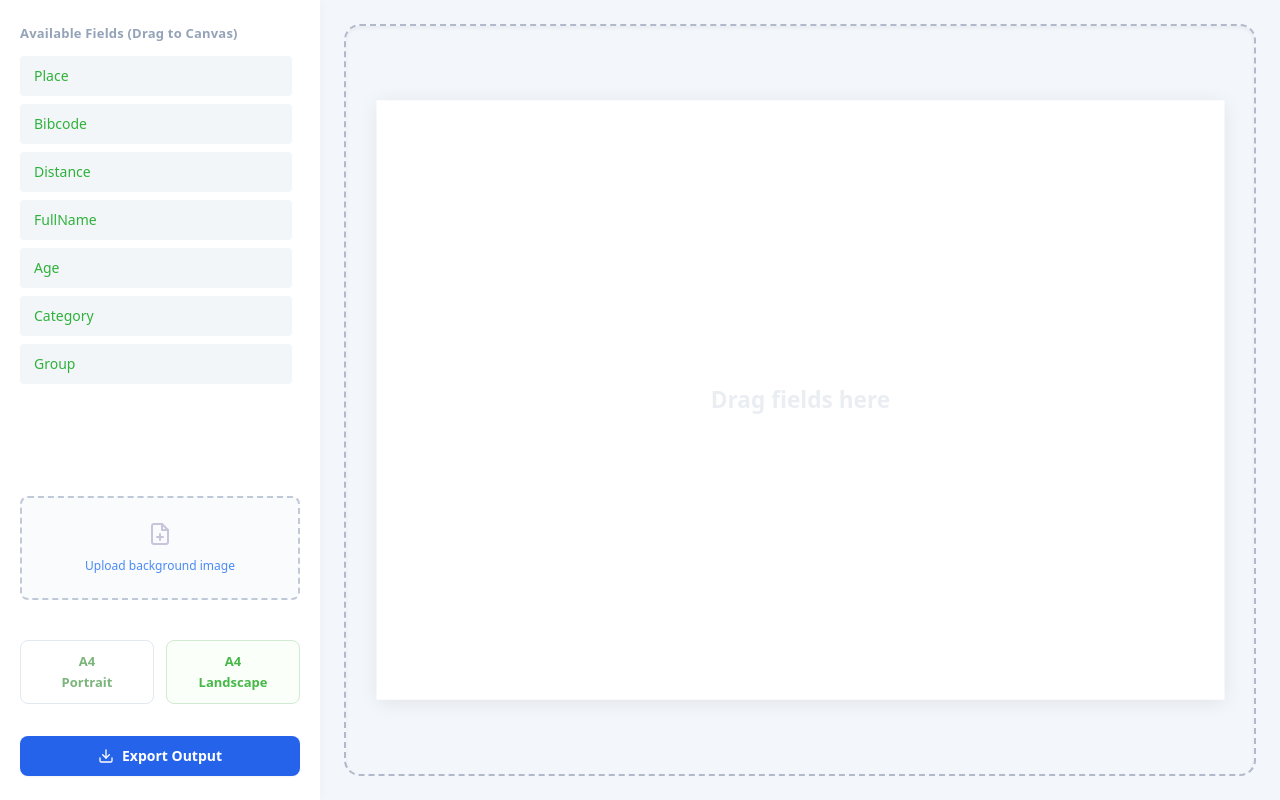
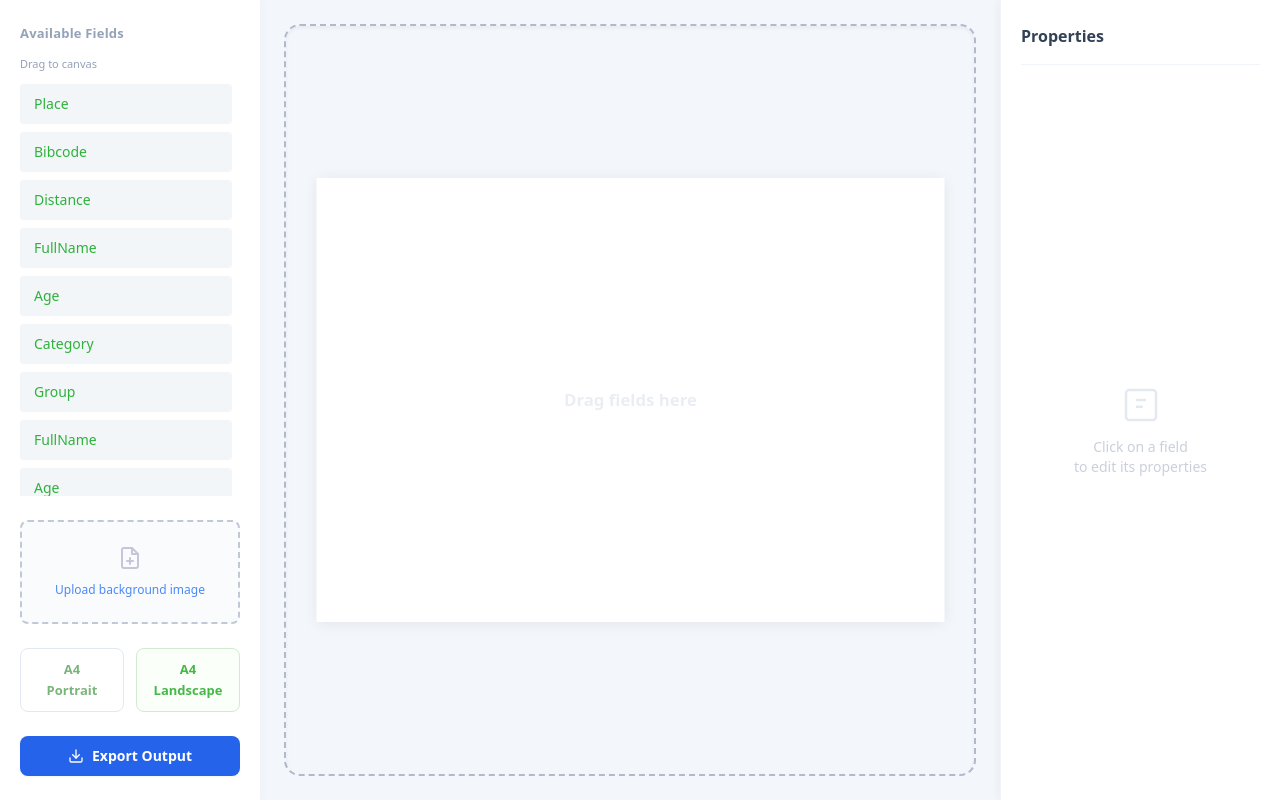
Before and after one commit to KEBOAIBEK/gencertif, an Angular app: page / in a window 1280 px wide. Built offline with nearby package versions, Linux system fonts and the light colour scheme.

Commit message:
fix: desgin

```diff
--- a/src/app/editor/editor.component.html
+++ b/src/app/editor/editor.component.html
@@ -1,17 +1,16 @@
 <div class="flex h-screen w-screen text-slate-800 font-sans">
-  <!-- Sidebar -->
-  <aside class="w-[320px] min-w-[320px] bg-white py-6 px-5 flex flex-col gap-6 shadow-[1px_0_10px_rgba(0,0,0,0.03)] z-10 overflow-auto">
 
-    <!-- Left panel content (Fields / Add) -->
-    <ng-container *ngIf="!selectedElement">
+  <!-- LEFT Sidebar — always visible: fields + tools -->
+  <aside class="w-[260px] min-w-[260px] bg-white py-6 px-5 flex flex-col gap-6 shadow-[1px_0_10px_rgba(0,0,0,0.03)] z-10 overflow-hidden">
     <!-- Available Fields -->
-      <div class="flex-1 flex flex-col gap-3 min-h-[200px]">
-        <label class="text-[13px] font-semibold text-slate-400 tracking-[0.2px]">Available Fields (Drag to Canvas)</label>
-        <div class="flex flex-col gap-2 overflow-y-auto pr-2 scrollbar-thin">
+    <div class="flex-1 flex flex-col gap-3 min-h-0">
+      <label class="text-[13px] font-semibold text-slate-400 tracking-[0.2px] shrink-0">Available Fields</label>
+      <p class="text-[11px] text-slate-400 shrink-0">Drag to canvas</p>
+      <div class="flex flex-col gap-2 overflow-y-auto pr-2 scrollbar-thin flex-1 min-h-0">
         <div *ngFor="let field of availableFields"
              draggable="true"
              (dragstart)="onDragStartNew($event, field)"
-               class="bg-[#f3f6f8] text-[#2fb13c] text-sm font-medium py-2.5 px-3.5 rounded cursor-grab transition-all hover:bg-[#eaf1ed] active:cursor-grabbing">
+             class="bg-[#f3f6f8] text-[#2fb13c] text-sm font-medium py-2.5 px-3.5 rounded cursor-grab transition-all hover:bg-[#eaf1ed] active:cursor-grabbing shrink-0">
           {{ field }}
         </div>
       </div>
@@ -34,23 +33,23 @@
     </div>
 
     <!-- Layout Buttons -->
-      <div class="flex flex-row gap-3 mt-auto shrink-0 pt-4">
+    <div class="flex flex-row gap-3 shrink-0">
       <button [ngClass]="layout === 'portrait' ? 'border-[#d1ead1] bg-[#fafffa] text-[#47b848]' : 'border-slate-200 bg-white text-[#7bb57b] hover:bg-slate-50'"
               (click)="setLayout('portrait')"
               class="flex-1 border rounded-lg py-2.5 flex flex-col items-center justify-center cursor-pointer transition-colors">
         <span class="text-[13px] font-semibold leading-relaxed">A4</span>
         <span class="text-[13px] font-semibold leading-relaxed">Portrait</span>
       </button>
-        <button [ngClass]="layout === 'landscape' ? 'border-[#d1ead1] bg-[#fafffa] text-[#47b848]' : 'border-slate-200 bg-white text-[#7bb57b] hover:bg-slate-50 focus:outline-none'"
+      <button [ngClass]="layout === 'landscape' ? 'border-[#d1ead1] bg-[#fafffa] text-[#47b848]' : 'border-slate-200 bg-white text-[#7bb57b] hover:bg-slate-50'"
               (click)="setLayout('landscape')"
-                class="flex-1 border rounded-lg py-2.5 flex flex-col items-center justify-center cursor-pointer transition-colors focus:outline-none">
+              class="flex-1 border rounded-lg py-2.5 flex flex-col items-center justify-center cursor-pointer transition-colors">
         <span class="text-[13px] font-semibold leading-relaxed">A4</span>
         <span class="text-[13px] font-semibold leading-relaxed">Landscape</span>
       </button>
     </div>
 
-      <!-- Download JSON Button -->
-      <div class="pt-2 shrink-0">
+    <!-- Export JSON Button -->
+    <div class="shrink-0">
       <button (click)="downloadJson()" class="px-4 py-2.5 bg-blue-600 text-white rounded-lg hover:bg-blue-700 transition-colors font-semibold text-sm w-full flex items-center justify-center gap-2 shadow-sm">
         <svg class="w-4 h-4" viewBox="0 0 24 24" fill="none" stroke="currentColor" stroke-width="2" stroke-linecap="round" stroke-linejoin="round">
           <path d="M21 15v4a2 2 0 0 1-2 2H5a2 2 0 0 1-2-2v-4"></path>
@@ -60,72 +59,11 @@
         Export Output
       </button>
     </div>
-    </ng-container>
-
-    <!-- Properties Panel (When Selected) -->
-    <ng-container *ngIf="selectedElement">
-      <div class="flex items-center justify-between pb-4 border-b border-slate-100 shrink-0">
-         <h3 class="font-bold text-slate-700">Element Properties</h3>
-         <button (click)="deselectElement()" class="text-sm text-slate-400 hover:text-slate-600 font-medium">Back</button>
-      </div>
-
-      <div class="flex-1 overflow-y-auto pr-2 pb-4 pt-2 -mr-2 scrollbar-thin">
-        <div class="flex flex-col gap-5">
-          <div class="flex flex-col gap-2">
-             <label class="text-[12px] font-semibold text-slate-400 uppercase tracking-wider">Field Data</label>
-             <input type="text" disabled [value]="selectedElement.field" class="w-full bg-slate-50 border border-slate-200 rounded-lg py-2 px-3 text-sm text-slate-700 font-semibold cursor-not-allowed">
-          </div>
-
-          <div class="flex flex-col gap-2">
-             <label class="text-[12px] font-semibold text-slate-400 uppercase tracking-wider">Font Size (px)</label>
-             <input type="number" [(ngModel)]="selectedElement.fontSize" class="w-full bg-white border border-slate-200 rounded-lg py-2 px-3 text-sm focus:border-blue-400 outline-none text-slate-700 transition-colors">
-          </div>
-
-          <div class="flex flex-col gap-2">
-             <label class="text-[12px] font-semibold text-slate-400 uppercase tracking-wider">Color</label>
-             <div class="flex items-center gap-2">
-                <input type="color" [(ngModel)]="selectedElement.color" class="w-10 h-10 border-0 p-0 rounded-lg cursor-pointer shrink-0">
-                <input type="text" [(ngModel)]="selectedElement.color" class="flex-1 min-w-0 bg-white border border-slate-200 rounded-lg py-2.5 px-3 text-sm focus:border-blue-400 outline-none uppercase font-mono text-slate-700">
-             </div>
-          </div>
-
-          <div class="flex flex-col gap-2">
-             <label class="text-[12px] font-semibold text-slate-400 uppercase tracking-wider">Container Width (px)</label>
-             <input type="number" [(ngModel)]="selectedElement.width" class="w-full bg-white border border-slate-200 rounded-lg py-2 px-3 text-sm focus:border-blue-400 outline-none text-slate-700">
-          </div>
-
-          <div class="flex flex-col gap-2">
-             <label class="text-[12px] font-semibold text-slate-400 uppercase tracking-wider">Font Weight</label>
-             <select [(ngModel)]="selectedElement.fontWeight" class="w-full bg-white border border-slate-200 rounded-lg py-2.5 px-3 text-sm focus:border-blue-400 outline-none text-slate-700">
-               <option value="normal">Normal</option>
-               <option value="bold">Bold</option>
-               <option value="600">Semi-Bold</option>
-               <option value="300">Light</option>
-             </select>
-          </div>
-
-          <div class="flex flex-col gap-2">
-             <label class="text-[12px] font-semibold text-slate-400 uppercase tracking-wider">Text Alignment</label>
-             <select [(ngModel)]="selectedElement.textAlign" class="w-full bg-white border border-slate-200 rounded-lg py-2.5 px-3 text-sm focus:border-blue-400 outline-none text-slate-700">
-               <option value="left">Left</option>
-               <option value="center">Center</option>
-               <option value="right">Right</option>
-             </select>
-          </div>
-        </div>
-      </div>
-
-      <div class="pt-4 border-t border-slate-100 shrink-0">
-        <button (click)="deleteElement(selectedElement)" class="px-4 py-2.5 border border-red-200 text-red-500 bg-red-50/50 rounded-lg hover:bg-red-50 hover:border-red-300 transition-colors font-semibold text-sm w-full">
-           Delete Field
-        </button>
-      </div>
-    </ng-container>
   </aside>
 
-  <!-- Main Canvas Area -->
-  <main class="flex-1 bg-[#f3f6fa] p-4 flex overflow-hidden">
-    <div #wrapper class="flex-1 bg-transparent border-2 border-dashed border-[#b1b9ca] rounded-2xl m-2 relative overflow-hidden shadow-inner flex items-center justify-center p-8"
+  <!-- MAIN Canvas Area -->
+  <main class="flex-1 bg-[#f3f6fa] p-4 flex overflow-hidden min-w-0">
+    <div #wrapper class="flex-1 bg-transparent border-2 border-dashed border-[#b1b9ca] rounded-2xl m-2 relative overflow-hidden shadow-inner flex items-center justify-center p-8 min-w-0"
          (click)="onCanvasClick()">
 
       <!-- The Canvas Document -->
@@ -146,10 +84,11 @@
            <div *ngFor="let el of elements"
                 draggable="true"
                 (dragstart)="onDragStartExisting($event, el)"
-                (mousedown)="onCanvasElementClick($event, el)"
-                (dblclick)="onCanvasElementDoubleClick($event, el)"
-                class="absolute cursor-move overflow-visible border-2 transition-colors bg-blue-50/30 font-sans shadow-sm rounded flex items-center"
-                [ngClass]="selectedElement?.id === el.id ? 'border-blue-400 z-50 ring-2 ring-blue-100' : 'border-dashed border-blue-200/60 hover:border-blue-300 z-10'"
+                (click)="onCanvasElementClick($event, el)"
+                class="absolute cursor-pointer overflow-visible border-2 transition-colors bg-blue-50/30 font-sans shadow-sm rounded flex items-center"
+                [ngClass]="focusedElement?.id === el.id
+                  ? 'border-blue-400 z-50 ring-2 ring-blue-100'
+                  : 'border-dashed border-blue-200/60 hover:border-blue-300 z-10'"
                 [style.left.px]="el.x"
                 [style.top.px]="el.y"
                 [style.width.px]="el.width"
@@ -157,7 +96,6 @@
                 [style.color]="el.color"
                 [style.fontWeight]="el.fontWeight"
                 [style.textAlign]="el.textAlign">
-                <!-- Data placeholder -->
                 <span class="w-full inline-block truncate px-1 uppercase" [style.textAlign]="el.textAlign">
                   {{ '{' + el.field + '}' }}
                 </span>
@@ -170,4 +108,98 @@
       </div>
     </div>
   </main>
+
+  <!-- RIGHT Panel — Properties, always visible -->
+  <aside class="w-[280px] min-w-[280px] bg-white py-6 px-5 flex flex-col gap-5 shadow-[-1px_0_10px_rgba(0,0,0,0.05)] z-10 overflow-auto border-l border-slate-100">
+
+    <div class="flex items-center justify-between pb-4 border-b border-slate-100 shrink-0">
+      <h3 class="font-bold text-slate-700">Properties</h3>
+      <button *ngIf="focusedElement" (click)="deselectElement()" class="w-7 h-7 flex items-center justify-center rounded-full bg-slate-100 hover:bg-slate-200 transition-colors text-slate-500">
+        <svg class="w-4 h-4" viewBox="0 0 24 24" fill="none" stroke="currentColor" stroke-width="2.5" stroke-linecap="round">
+          <line x1="18" y1="6" x2="6" y2="18"></line>
+          <line x1="6" y1="6" x2="18" y2="18"></line>
+        </svg>
+      </button>
     </div>
+
+    <!-- Placeholder when nothing selected -->
+    <div *ngIf="!focusedElement" class="flex-1 flex flex-col items-center justify-center gap-3 text-center opacity-50 select-none">
+      <svg class="w-10 h-10 text-slate-300" viewBox="0 0 24 24" fill="none" stroke="currentColor" stroke-width="1.5">
+        <rect x="3" y="3" width="18" height="18" rx="2"/>
+        <path d="M9 9h6M9 13h4"/>
+      </svg>
+      <p class="text-sm text-slate-400 font-medium">Click on a field<br>to edit its properties</p>
+    </div>
+
+    <!-- Properties form — only when an element is selected -->
+    <ng-container *ngIf="focusedElement as el">
+      <div class="flex-1 overflow-y-auto scrollbar-thin -mr-2 pr-2">
+        <div class="flex flex-col gap-5">
+          <!-- Field name (readonly) -->
+          <div class="flex flex-col gap-2">
+            <label class="text-[11px] font-semibold text-slate-400 uppercase tracking-wider">Field</label>
+            <input type="text" disabled [value]="el.field"
+                   class="w-full bg-slate-50 border border-slate-200 rounded-lg py-2 px-3 text-sm text-slate-700 font-semibold cursor-not-allowed">
+          </div>
+
+          <!-- Font Size -->
+          <div class="flex flex-col gap-2">
+            <label class="text-[11px] font-semibold text-slate-400 uppercase tracking-wider">Font Size (px)</label>
+            <input type="number" [(ngModel)]="el.fontSize"
+                   class="w-full bg-white border border-slate-200 rounded-lg py-2 px-3 text-sm focus:border-blue-400 outline-none text-slate-700 transition-colors">
+          </div>
+
+          <!-- Color -->
+          <div class="flex flex-col gap-2">
+            <label class="text-[11px] font-semibold text-slate-400 uppercase tracking-wider">Color</label>
+            <div class="flex items-center gap-2">
+              <input type="color" [(ngModel)]="el.color"
+                     class="w-10 h-10 border-0 p-0 rounded-lg cursor-pointer shrink-0">
+              <input type="text" [(ngModel)]="el.color"
+                     class="flex-1 min-w-0 bg-white border border-slate-200 rounded-lg py-2.5 px-3 text-sm focus:border-blue-400 outline-none uppercase font-mono text-slate-700">
+            </div>
+          </div>
+
+          <!-- Width -->
+          <div class="flex flex-col gap-2">
+            <label class="text-[11px] font-semibold text-slate-400 uppercase tracking-wider">Width (px)</label>
+            <input type="number" [(ngModel)]="el.width"
+                   class="w-full bg-white border border-slate-200 rounded-lg py-2 px-3 text-sm focus:border-blue-400 outline-none text-slate-700">
+          </div>
+
+          <!-- Font Weight -->
+          <div class="flex flex-col gap-2">
+            <label class="text-[11px] font-semibold text-slate-400 uppercase tracking-wider">Font Weight</label>
+            <select [(ngModel)]="el.fontWeight"
+                    class="w-full bg-white border border-slate-200 rounded-lg py-2.5 px-3 text-sm focus:border-blue-400 outline-none text-slate-700">
+              <option value="normal">Normal</option>
+              <option value="bold">Bold</option>
+              <option value="600">Semi-Bold</option>
+              <option value="300">Light</option>
+            </select>
+          </div>
+
+          <!-- Text Align -->
+          <div class="flex flex-col gap-2">
+            <label class="text-[11px] font-semibold text-slate-400 uppercase tracking-wider">Text Alignment</label>
+            <select [(ngModel)]="el.textAlign"
+                    class="w-full bg-white border border-slate-200 rounded-lg py-2.5 px-3 text-sm focus:border-blue-400 outline-none text-slate-700">
+              <option value="left">Left</option>
+              <option value="center">Center</option>
+              <option value="right">Right</option>
+            </select>
+          </div>
+        </div>
+      </div>
+
+      <!-- Delete button -->
+      <div class="pt-4 border-t border-slate-100 shrink-0">
+        <button (click)="deleteElement(el)" class="px-4 py-2.5 border border-red-200 text-red-500 bg-red-50/50 rounded-lg hover:bg-red-50 hover:border-red-300 transition-colors font-semibold text-sm w-full">
+          Delete Field
+        </button>
+      </div>
+    </ng-container>
+  </aside>
+
+
+</div>
--- a/src/app/editor/editor.component.ts
+++ b/src/app/editor/editor.component.ts
@@ -24,14 +24,14 @@ export interface CanvasElement {
 export class EditorComponent implements AfterViewInit, OnDestroy {
   @ViewChild('wrapper') wrapper!: ElementRef<HTMLDivElement>;
 
-  availableFields = ['Place', 'Bibcode', 'Distance', 'FullName', 'Age', 'Category', 'Group'];
+  availableFields = ['Place', 'Bibcode', 'Distance', 'FullName', 'Age', 'Category', 'Group', 'FullName', 'Age', 'Category', 'Group'];
 
   layout: 'portrait' | 'landscape' = 'landscape';
   backgroundImage: string | null = null;
   canvasScale: number = 0.6;
 
   elements: CanvasElement[] = [];
-  selectedElement: CanvasElement | null = null;
+  focusedElement: CanvasElement | null = null; // selected element — opens right panel on single click
   draggedField: string | null = null;
 
   draggingElementId: string | null = null;
@@ -167,33 +167,34 @@ export class EditorComponent implements AfterViewInit, OnDestroy {
       };
 
       this.elements.push(newElement);
-      // Automatically open the side panel to edit properties when first added
-      this.selectedElement = newElement;
+      // Highlight the new element and open properties panel right away
+      this.focusedElement = newElement;
       this.draggedField = null;
     }
   }
 
   onCanvasElementClick(event: MouseEvent, el: CanvasElement) {
-    event.stopPropagation();
-    this.selectedElement = el; // Single click selects and opens panel
+    event.stopPropagation(); // prevent canvas click from firing and clearing focusedElement
+    this.focusedElement = el;
   }
 
   onCanvasElementDoubleClick(event: MouseEvent, el: CanvasElement) {
     event.stopPropagation();
-    this.selectedElement = el; // Double click optionally, but single click already does it
+    this.focusedElement = el;
   }
 
   onCanvasClick() {
-    this.selectedElement = null; // Click anywhere else deselects
+    // Click on empty canvas area: close the right panel
+    this.focusedElement = null;
   }
 
   deselectElement() {
-    this.selectedElement = null;
+    this.focusedElement = null;
   }
 
   deleteElement(el: CanvasElement) {
     this.elements = this.elements.filter(e => e.id !== el.id);
-    this.selectedElement = null;
+    this.focusedElement = null;
   }
 
   downloadJson() {
```
Lines whose indentation alone changed are shown as unchanged.
